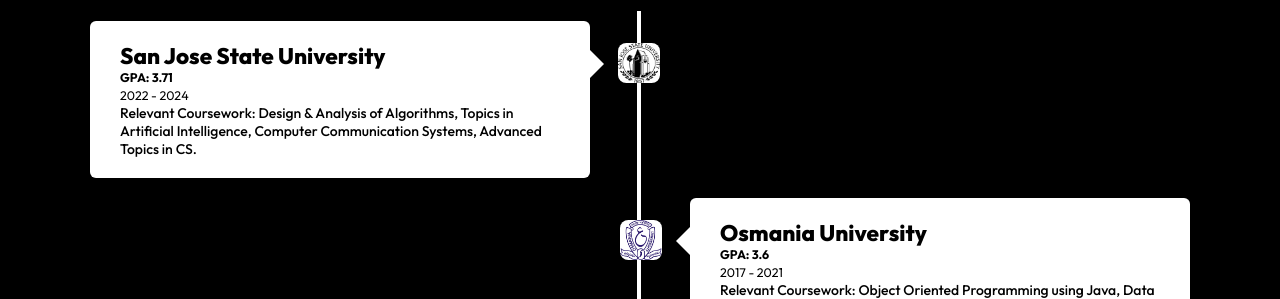
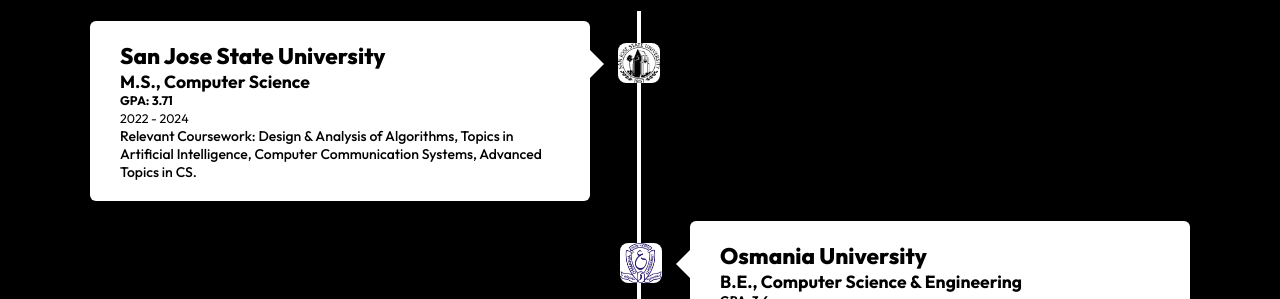
Before and after one commit to shanmukha-harsha/my-app, a React (Create React App) app: page /about in a window 1280 px wide. Shown: the part 653-952 px from the top of the page. Built offline with nearby package versions, Linux system fonts and the light colour scheme.

Commit message:
edu added

```diff
--- a/src/components/Education.js
+++ b/src/components/Education.js
@@ -13,6 +13,7 @@
             <img src={sjsu} alt="img"/>
             <div className="text-box">
                 <h2>San Jose State University</h2>
+                <h3>M.S., Computer Science</h3>
                 <h5>GPA: 3.71</h5>
                 <small>2022 - 2024</small>
                 <p>Relevant Coursework: Design & Analysis of Algorithms, Topics in Artificial Intelligence, Computer Communication Systems, Advanced Topics in CS.</p>
@@ -24,6 +25,7 @@
             <img src={ou} alt="img"/>
             <div className="text-box">
                 <h2>Osmania University</h2>
+                <h3>B.E., Computer Science & Engineering</h3>
                 <h5>GPA: 3.6</h5>
                 <small>2017 - 2021</small>
                 <p>Relevant Coursework: Object Oriented Programming using Java, Data Structures, Artificial Intelligence, Cloud Computing, Compiler Construction, Databases, Data Mining.</p>
```
